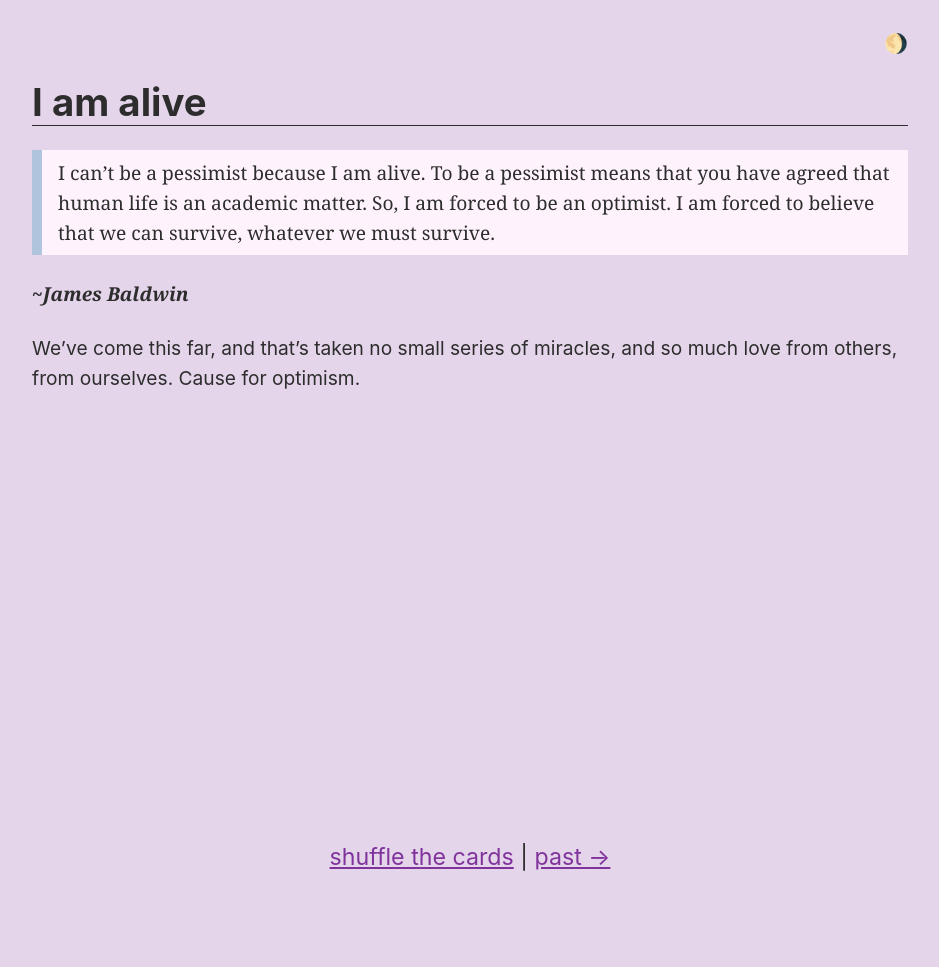
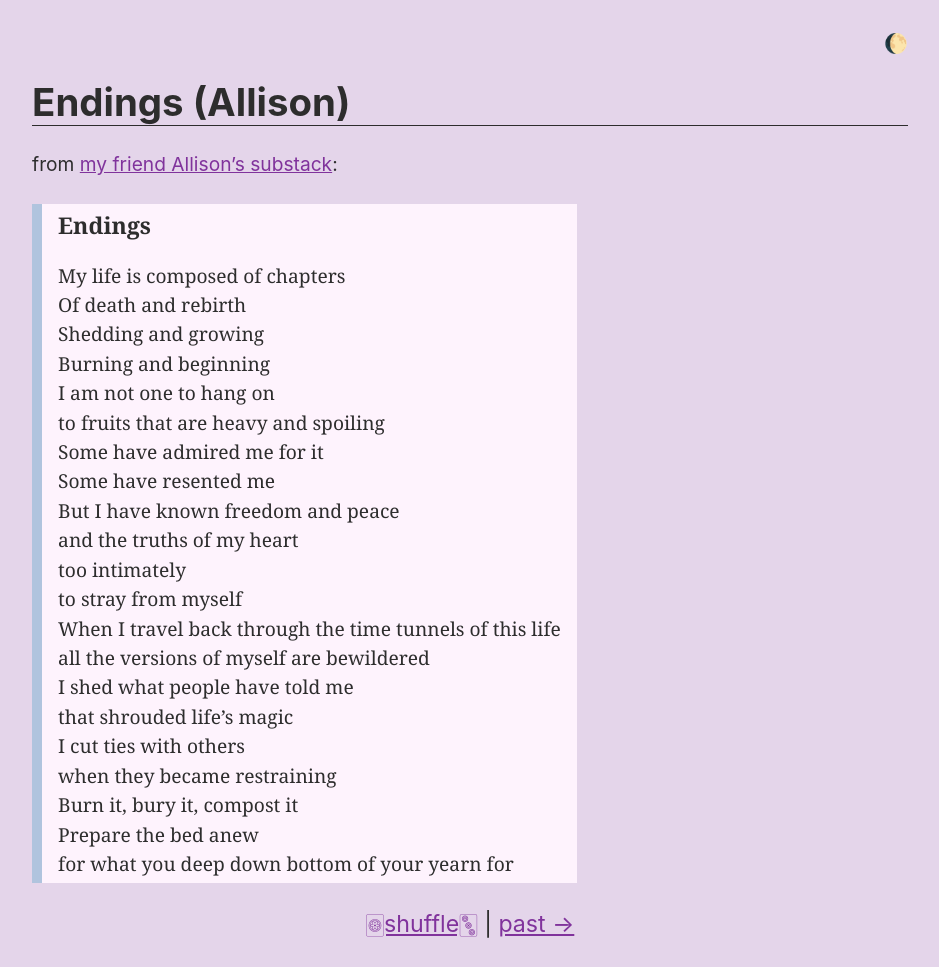
Before and after one commit to dglauber1/dglauber1.github.io, a Jekyll site: the page built from index.md, in a window 1280 px wide. Shown: the whole page, without its empty margins (170-1109 px from the left). Built offline with Jekyll 4.4.1, drawn with Linux system fonts in a browser that asks for light colours; before the commit the page ends 900 px from its top, so only the background shows below that.

Commit message:
added allison's poem and mahjong shuffle

```diff
--- a/_includes/musing-footer.html
+++ b/_includes/musing-footer.html
@@ -3,7 +3,7 @@
 	{% if page.url != "/" %}
 		<a href="/">家 home</a> |
 	{% endif %}
-	<a href="/random">shuffle the cards</a>
+	<a href="/random">🀙shuffle🀛</a>
 	{% if page.prev-musing %}
 		| <a href="/{{ page.prev-musing }}"">past →</a>
 	{% endif %}
--- a/index.md
+++ b/index.md
@@ -1,19 +1,34 @@
 ---
-prev-musing: the-second-coming
-title: I am alive
-time: 🌖
+prev-musing: i-am-alive
+title: Endings (Allison)
+time: 🌔
 collection: musings
 ---
-> I can't be a pessimist because I am
-alive. To be a pessimist means that you
-have agreed that human life is an
-academic matter. So, I am forced to be an
-optimist. I am forced to believe that we
-can survive, whatever we must survive.
+from [my friend Allison's substack](https://substack.com/@allisoneho):
 
-<cite>~James Baldwin</cite>
-
-We've come this far, and that's taken no
-small series of miracles, and so much
-love from others, from ourselves. Cause
-for optimism.
+<div markdown="1" class="poem">
+> * ### Endings
+> *
+> * My life is composed of chapters
+> * Of death and rebirth
+> * Shedding and growing
+> * Burning and beginning
+> * I am not one to hang on
+> * to fruits that are heavy and spoiling
+> * Some have admired me for it
+> * Some have resented me
+> * But I have known freedom and peace
+> * and the truths of my heart
+> * too intimately
+> * to stray from myself
+> * When I travel back through the time
+> tunnels of this life
+> * all the versions of myself are bewildered
+> * I shed what people have told me
+> * that shrouded life's magic
+> * I cut ties with others
+> * when they became restraining
+> * Burn it, bury it, compost it
+> * Prepare the bed anew
+> * for what you deep down bottom of your
+> yearn for
```
Also changed, not shown: _musings/i-am-alive.md (added, +19 -0 lines).
